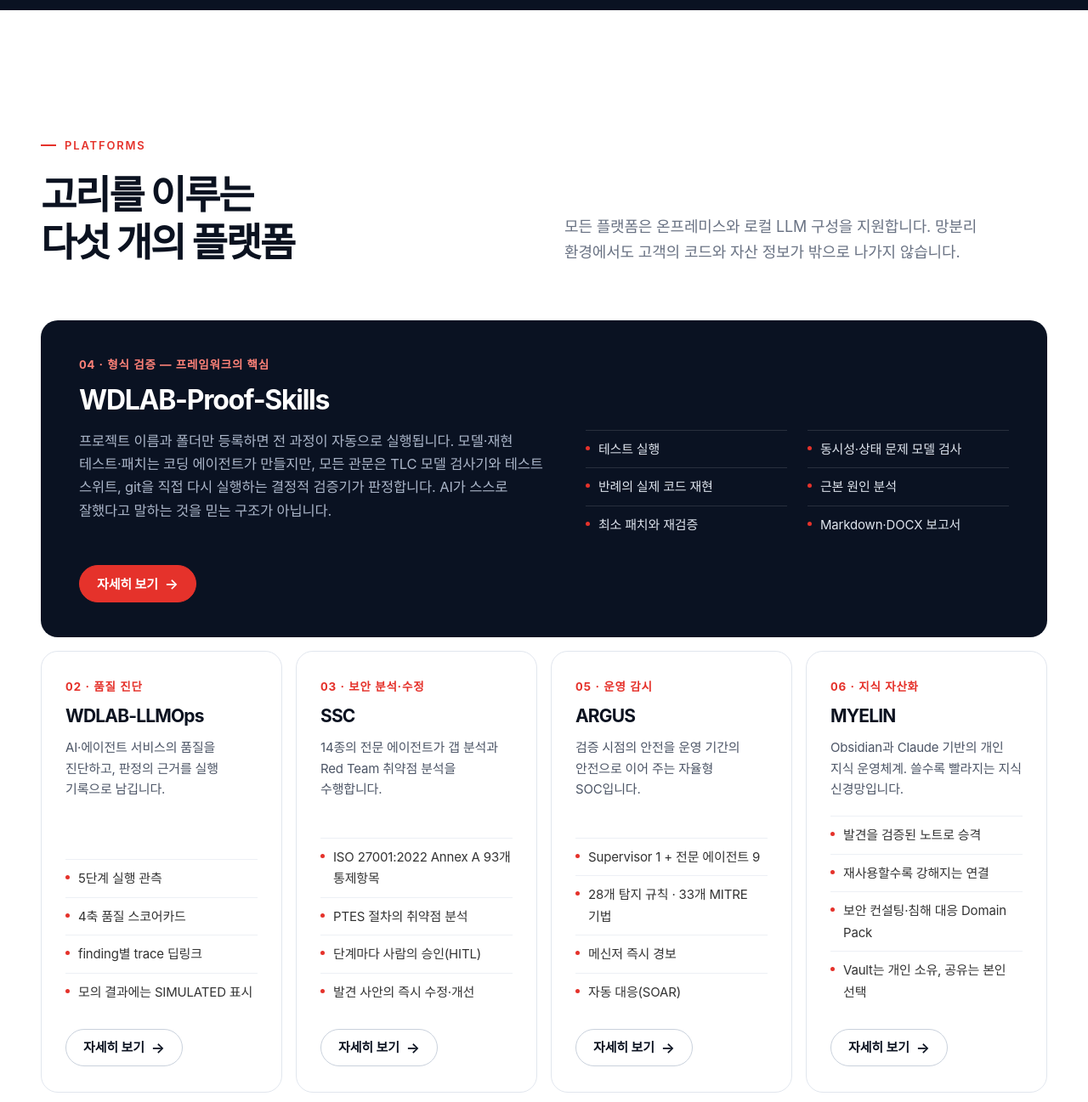
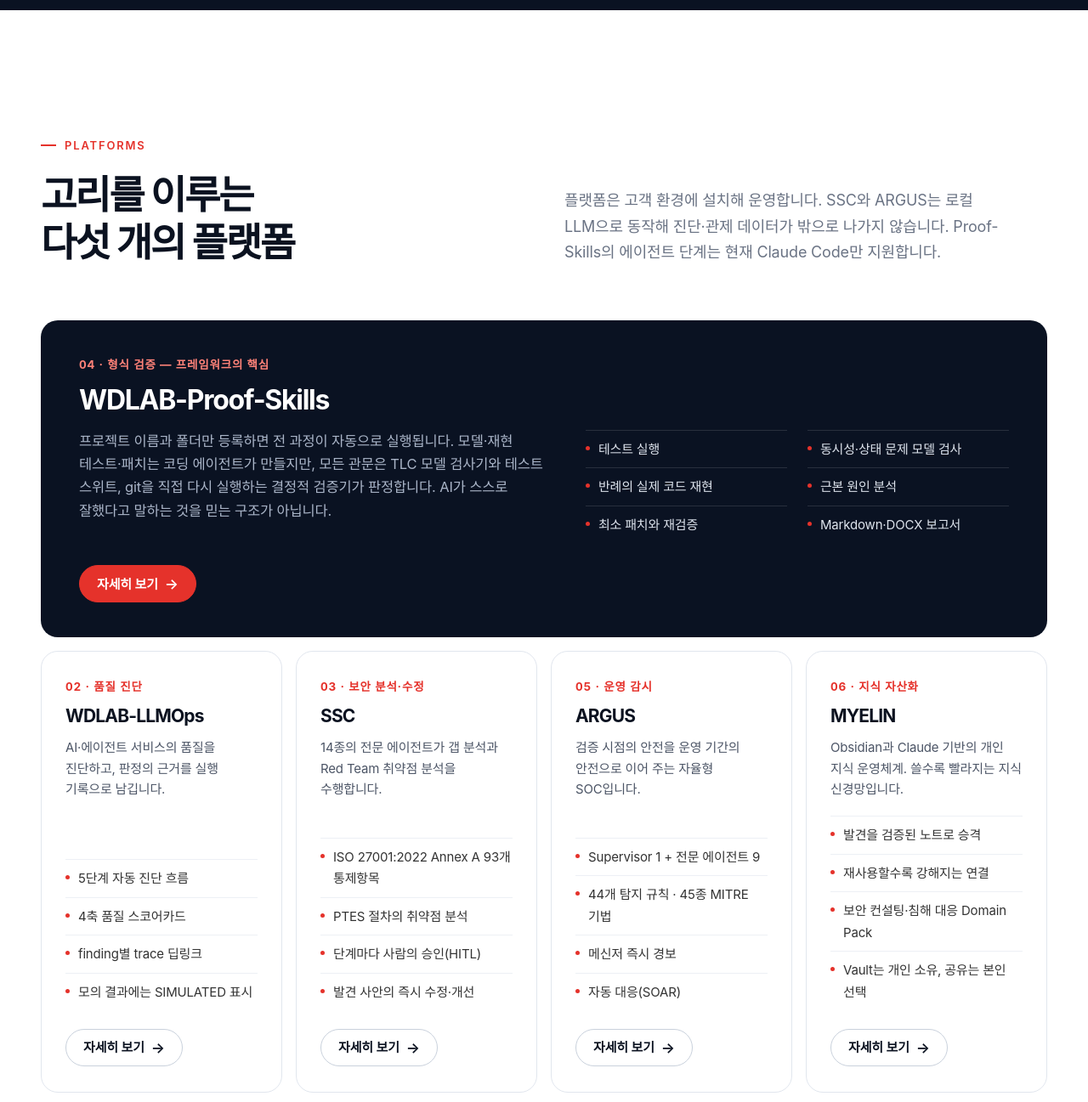
Before and after one commit to wdlab1958/a3sc, a plain HTML site: page ISMA3SC003M5.html in a window 1280 px wide. Shown: the part 4313-5610 px from the top of the page at 85% size. Drawn offline with Linux system fonts and the light colour scheme; a web font is replaced by a local one.

Commit message:
Align ARGUS figures (44 rules, 45 techniques), LLM scope and LLMOps wording with the detail pages
Co-Authored-By: Claude Fable 5.2 <noreply@anthropic.com>

```diff
--- a/ISMA3SC003M5.html
+++ b/ISMA3SC003M5.html
@@ -137,7 +137,7 @@
     <div class="oc-panels">
       <article class="oc-panel" role="tabpanel" id="oc-p1" aria-labelledby="oc-t1"><span class="st">STAGE 01 · 개발</span><h3>AI Agent Platform 개발</h3><p>멀티 에이전트와 Local LLM·Online LLM을 기반으로 플랫폼과 애플리케이션을 개발합니다. 사이클은 여기서 만들어진 빌드에서 출발합니다.</p>
         <dl><div><dt>대상</dt><dd>고객 프로젝트 또는 A3 Security 자체 프로젝트</dd></div><div><dt>산출물</dt><dd>배포 후보 빌드, 저장소</dd></div><div><dt>다음 단계로</dt><dd>빌드와 실행 기록이 품질 진단의 입력이 됩니다.</dd></div></dl></article>
-      <article class="oc-panel" role="tabpanel" id="oc-p2" aria-labelledby="oc-t2"><span class="st">STAGE 02 · 품질 진단</span><h3>WDLAB-LLMOps</h3><p>에이전트 실행을 5단계로 관측하고 4축 스코어카드로 서비스 품질을 진단합니다.</p>
+      <article class="oc-panel" role="tabpanel" id="oc-p2" aria-labelledby="oc-t2"><span class="st">STAGE 02 · 품질 진단</span><h3>WDLAB-LLMOps</h3><p>에이전트 실행을 기록으로 남기고, 5단계 자동 진단과 4축 스코어카드로 서비스 품질을 진단합니다.</p>
         <dl><div><dt>핵심 기능</dt><dd>5단계 실행 모니터, 4축 스코어카드, finding별 trace 딥링크</dd></div><div><dt>산출물</dt><dd>품질 스코어카드, finding 목록</dd></div><div><dt>증빙으로서</dt><dd>모든 finding이 해당 실행 기록으로 연결되어 「왜 그런 판정인가」를 추적할 수 있습니다.</dd></div></dl></article>
       <article class="oc-panel" role="tabpanel" id="oc-p3" aria-labelledby="oc-t3"><span class="st">STAGE 03 · 보안 분석·즉시 수정</span><h3>SSC · Self Security Consulting</h3><p>셀프 보안 자가진단과 Red Team 취약점 분석을 수행하고, 문제가 되는 사안은 곧바로 수정합니다.</p>
         <dl><div><dt>핵심 기능</dt><dd>ISO 27001:2022 기반 6단계 자가진단, PTES 8단계 Red Team 취약점 분석</dd></div><div><dt>산출물</dt><dd>취약점 분석 보고서, 개선 이행 내역</dd></div><div><dt>다음 단계로</dt><dd>수정이 유효한지는 형식 검증 단계가 확인합니다.</dd></div></dl></article>
@@ -157,20 +157,20 @@ sel(0)})()</script>
 
 <!-- 플랫폼 5종 -->
 <section class="sec"><div class="wrap oc-anchor" id="stages">
-  <div class="sec-h"><div><span class="kicker">Platforms</span><h2>고리를 이루는<br>다섯 개의 플랫폼</h2></div><p>모든 플랫폼은 온프레미스와 로컬 LLM 구성을 지원합니다. 망분리 환경에서도 고객의 코드와 자산 정보가 밖으로 나가지 않습니다.</p></div>
+  <div class="sec-h"><div><span class="kicker">Platforms</span><h2>고리를 이루는<br>다섯 개의 플랫폼</h2></div><p>플랫폼은 고객 환경에 설치해 운영합니다. SSC와 ARGUS는 로컬 LLM으로 동작해 진단·관제 데이터가 밖으로 나가지 않습니다. Proof-Skills의 에이전트 단계는 현재 Claude Code만 지원합니다.</p></div>
   <div class="rf">
     <article class="lead"><span class="oc-no">04 · 형식 검증 — 프레임워크의 핵심</span><h3>WDLAB-Proof-Skills</h3>
       <p>프로젝트 이름과 폴더만 등록하면 전 과정이 자동으로 실행됩니다. 모델·재현 테스트·패치는 코딩 에이전트가 만들지만, 모든 관문은 TLC 모델 검사기와 테스트 스위트, git을 직접 다시 실행하는 결정적 검증기가 판정합니다. AI가 스스로 잘했다고 말하는 것을 믿는 구조가 아닙니다.</p>
       <ul><li>테스트 실행</li><li>동시성·상태 문제 모델 검사</li><li>반례의 실제 코드 재현</li><li>근본 원인 분석</li><li>최소 패치와 재검증</li><li>Markdown·DOCX 보고서</li></ul>
       <a class="oc-more" href="/a3sc/ISMA3SC003M8.do" aria-label="WDLAB-Proof-Skills 자세히 보기">자세히 보기 <span class="ar">→</span></a></article>
     <article><span class="oc-no">02 · 품질 진단</span><h3>WDLAB-LLMOps</h3><p>AI·에이전트 서비스의 품질을 진단하고, 판정의 근거를 실행 기록으로 남깁니다.</p>
-      <ul><li>5단계 실행 관측</li><li>4축 품질 스코어카드</li><li>finding별 trace 딥링크</li><li>모의 결과에는 SIMULATED 표시</li></ul>
+      <ul><li>5단계 자동 진단 흐름</li><li>4축 품질 스코어카드</li><li>finding별 trace 딥링크</li><li>모의 결과에는 SIMULATED 표시</li></ul>
       <a class="oc-more" href="/a3sc/ISMA3SC003M6.do" aria-label="WDLAB-LLMOps 자세히 보기">자세히 보기 <span class="ar">→</span></a></article>
     <article><span class="oc-no">03 · 보안 분석·수정</span><h3>SSC</h3><p>14종의 전문 에이전트가 갭 분석과 Red Team 취약점 분석을 수행합니다.</p>
       <ul><li>ISO 27001:2022 Annex A 93개 통제항목</li><li>PTES 절차의 취약점 분석</li><li>단계마다 사람의 승인(HITL)</li><li>발견 사안의 즉시 수정·개선</li></ul>
       <a class="oc-more" href="/a3sc/ISMA3SC003M7.do" aria-label="SSC 자세히 보기">자세히 보기 <span class="ar">→</span></a></article>
     <article><span class="oc-no">05 · 운영 감시</span><h3>ARGUS</h3><p>검증 시점의 안전을 운영 기간의 안전으로 이어 주는 자율형 SOC입니다.</p>
-      <ul><li>Supervisor 1 + 전문 에이전트 9</li><li>28개 탐지 규칙 · 33개 MITRE 기법</li><li>메신저 즉시 경보</li><li>자동 대응(SOAR)</li></ul>
+      <ul><li>Supervisor 1 + 전문 에이전트 9</li><li>44개 탐지 규칙 · 45종 MITRE 기법</li><li>메신저 즉시 경보</li><li>자동 대응(SOAR)</li></ul>
       <a class="oc-more" href="/a3sc/ISMA3SC003M9.do" aria-label="ARGUS 자세히 보기">자세히 보기 <span class="ar">→</span></a></article>
     <article><span class="oc-no">06 · 지식 자산화</span><h3>MYELIN</h3><p>Obsidian과 Claude 기반의 개인 지식 운영체계. 쓸수록 빨라지는 지식 신경망입니다.</p>
       <ul><li>발견을 검증된 노트로 승격</li><li>재사용할수록 강해지는 연결</li><li>보안 컨설팅·침해 대응 Domain Pack</li><li>Vault는 개인 소유, 공유는 본인 선택</li></ul>
```
Also changed, not shown: fragment/ISMA3SC003M5_main.html (+4 -4 lines), index.html (+4 -4 lines).
